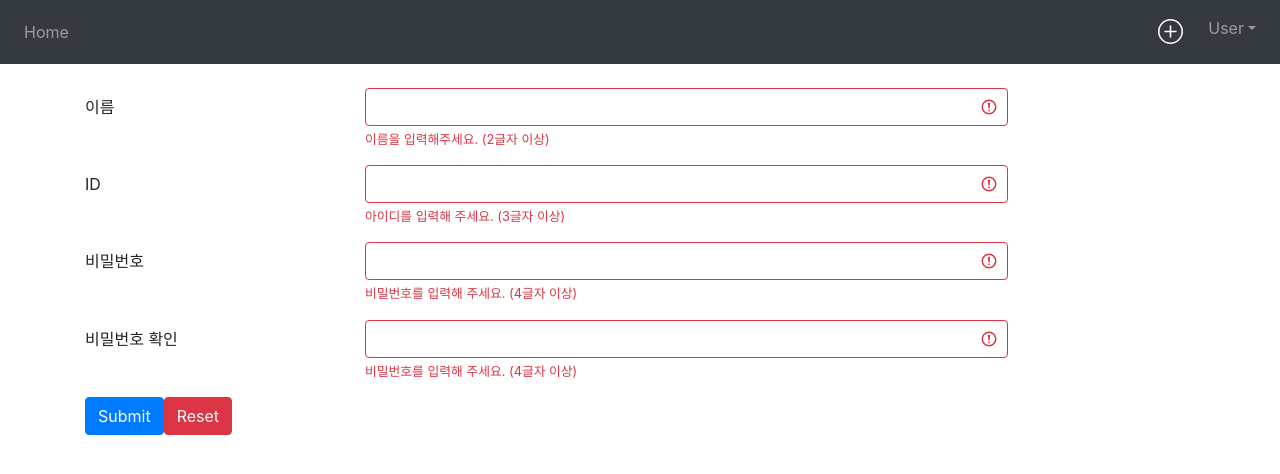
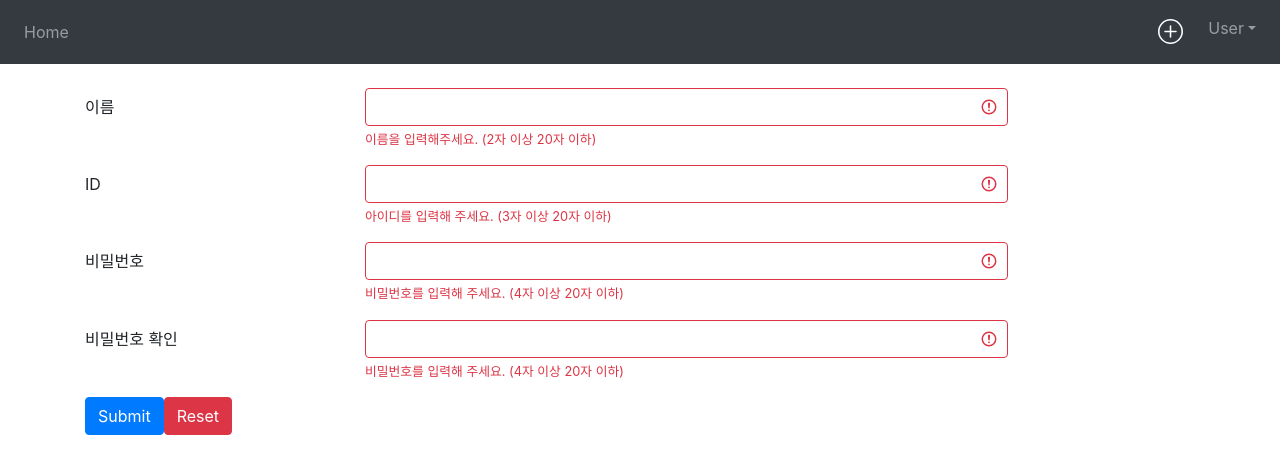
Before and after one commit to ByeongUkChoi/justSNS, a Vue app in the folder frontend/just-sns/: page /sign-up in a window 1280 px wide. Shown: the top 474 px of the page. Built offline with nearby package versions, Linux system fonts and the light colour scheme.

Commit message:
아이디 중복 검사 수정, 최대 자리수 추가

```diff
--- a/frontend/just-sns/src/components/SignUpForm.vue
+++ b/frontend/just-sns/src/components/SignUpForm.vue
@@ -9,7 +9,7 @@
       description=""
       label="이름"
       label-for="name"
-      :invalid-feedback="`이름을 입력해주세요. (${this.minLength.name}글자 이상)`"
+      :invalid-feedback="`이름을 입력해주세요. (${this.length.min.name}자 이상 ${this.length.max.name}자 이하)`"
       ><b-form-input
         id="name"
         v-model="form.name"
@@ -83,18 +83,18 @@ export default {
       if (!this.checkLength('id')) {
         return false;
       }
-      if (!this.isDuplicateId()) {
+      this.checkDuplicateId();
+      if (this.isDuplicateId) {
         return false;
       }
-      // TODO: id 중복 검사
       return true;
     },
     idInvalidFeedback() {
       if (!this.checkLength('id')) {
-        return `아이디를 입력해 주세요. (${this.minLength.id}글자 이상)`;
+        return `아이디를 입력해 주세요. (${this.length.min.id}자 이상 ${this.length.max.id}자 이하)`;
       }
-      // TODO: id 중복 검사
-      if (this.isDuplicateId()) {
+      // id 중복 여부
+      if (this.isDuplicateId) {
         return '아이디가 중복입니다.';
       }
       return '';
@@ -108,24 +108,25 @@ export default {
     },
     passwordInvalidFeedback() {
       if (!this.checkLength('password')) {
-        return `비밀번호를 입력해 주세요. (${this.minLength.password}글자 이상)`;
+        return `비밀번호를 입력해 주세요. (${this.length.min.password}자 이상 ${this.length.max.password}자 이하)`;
       }
       // TODO: password 정합성 검사
       return '';
     },
     verifyPasswordCheck() {
-      if (!this.checkLength('passwordCheck')) {
+      // 패스워드가 올바르지 않은 경우
+      if (!this.verifyPassword) {
         return false;
       }
+      // 패스워드와 일치하지 않은 경우
       if (!this.equalPasswordCheck()) {
         return false;
       }
-      // TODO: password 정합성 검사
       return true;
     },
     passwordCheckInvalidFeedback() {
       if (!this.checkLength('passwordCheck')) {
-        return `비밀번호를 입력해 주세요. (${this.minLength.password}글자 이상)`;
+        return `비밀번호를 입력해 주세요. (${this.length.min.password}자 이상 ${this.length.max.password}자 이하)`;
       }
       if (!this.equalPasswordCheck()) {
         return '비밀번호가 다릅니다.';
@@ -136,11 +137,19 @@ export default {
   },
   data() {
     return {
-      minLength: {
-        name: 2,
-        id: 3,
-        password: 4,
-        passwordCheck: 4,
+      length: {
+        min: {
+          name: 2,
+          id: 3,
+          password: 4,
+          passwordCheck: 4,
+        },
+        max: {
+          name: 20,
+          id: 20,
+          password: 20,
+          passwordCheck: 20,
+        },
       },
       form: {
         name: '',
@@ -148,18 +157,24 @@ export default {
         password: '',
         passwordCheck: '',
       },
+      isDuplicateId: false,
     };
   },
   methods: {
     checkLength(type) {
-      return this.form[type].length >= this.minLength[type];
+      if (this.form[type].length < this.length.min[type]) {
+        return false;
+      } else if (this.form[type].length > this.length.max[type]) {
+        return false;
+      }
+      return true;
     },
-    async isDuplicateId() {
+    async checkDuplicateId() {
       try {
         await duplicateCheck(this.form.id);
-        return false;
+        this.isDuplicateId = false;
       } catch (error) {
-        return false;
+        this.isDuplicateId = true;
       }
     },
     equalPasswordCheck() {
```
